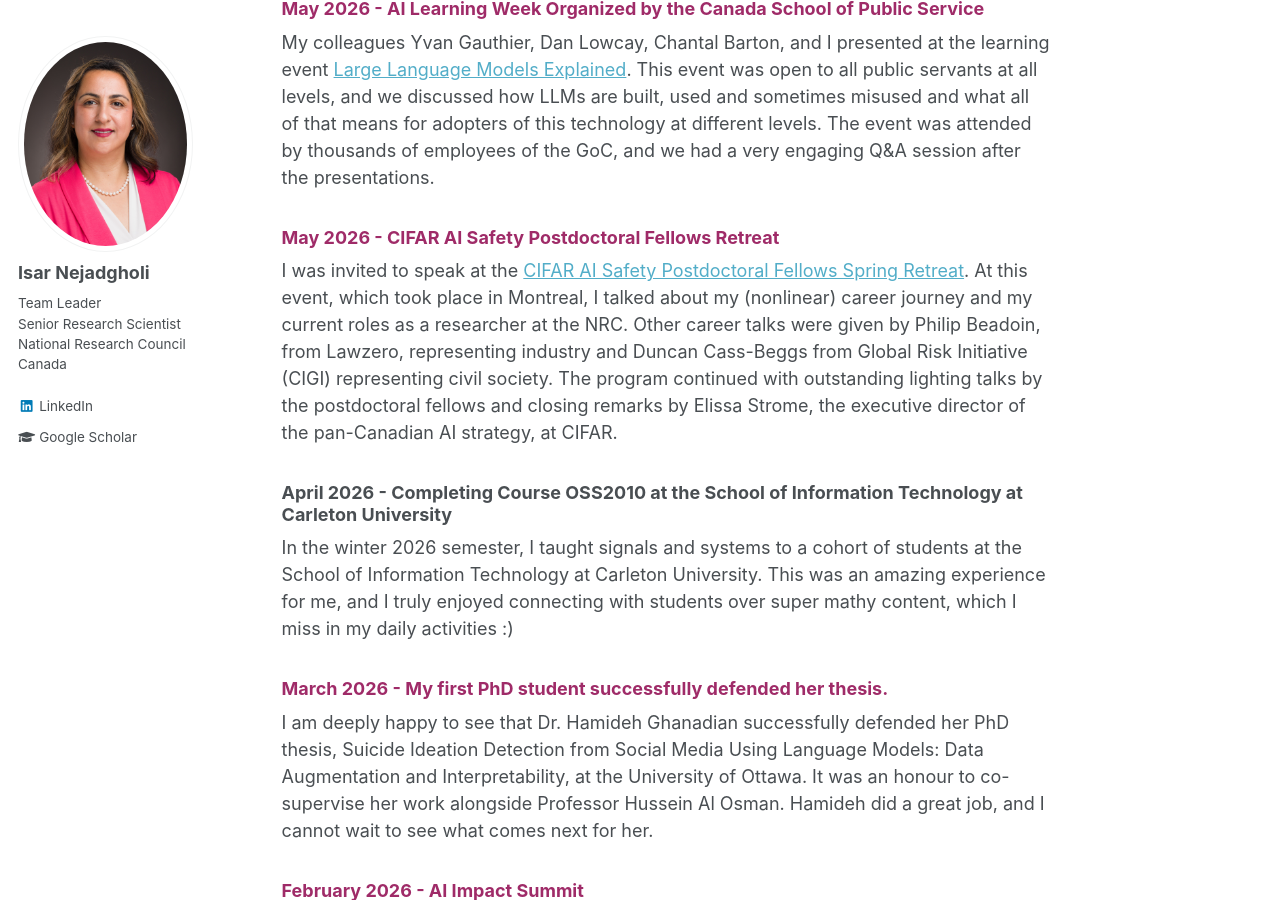
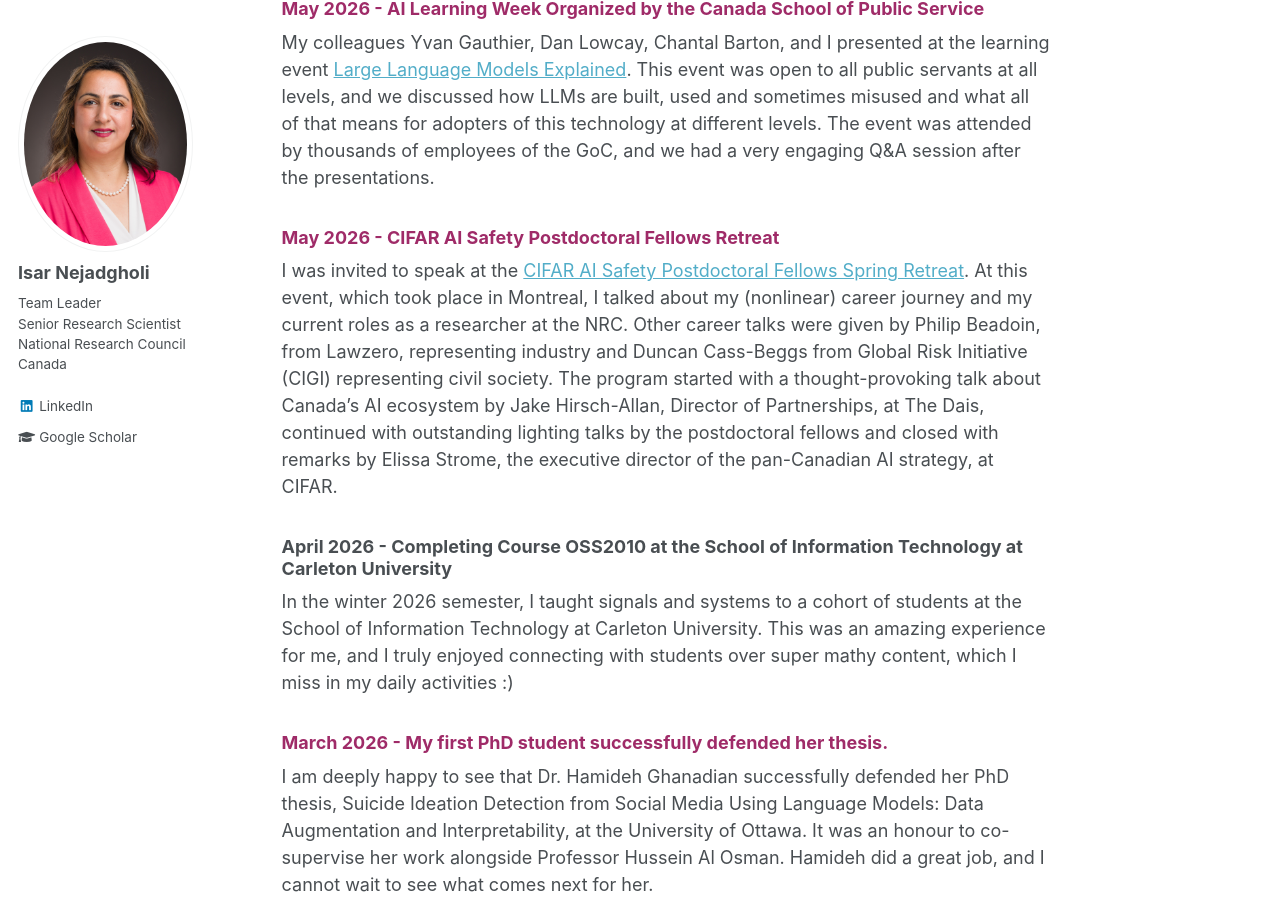
Before and after one commit to IsarNejad/IsarNejad.github.io, a Jekyll site: the page built from _pages/about.md, in a window 1280 px wide and 900 px high, scrolled down 905 px. Built offline with Jekyll 4.4.1, drawn with Linux system fonts in a browser that asks for light colours.

Commit message:
Update about.md

```diff
--- a/_pages/about.md
+++ b/_pages/about.md
@@ -33,7 +33,7 @@ My colleagues Yvan Gauthier, Dan Lowcay, Chantal Barton, and I presented at the
 {: .amaranth-deep-purple}
 ### May 2026 - CIFAR AI Safety Postdoctoral Fellows Retreat
 
-I was invited to speak at the [CIFAR AI Safety Postdoctoral Fellows Spring Retreat](https://events.cifar.ca/website/94681/agenda/). At this event, which took place in Montreal, I talked about my (nonlinear) career journey and my  current roles as a researcher at the NRC. Other career talks were given by Philip Beadoin, from Lawzero, representing industry and Duncan Cass-Beggs from Global Risk Initiative (CIGI) representing civil society. The program continued with outstanding lighting talks by the postdoctoral fellows and closing remarks by Elissa Strome, the executive director of the pan-Canadian AI strategy, at CIFAR.
+I was invited to speak at the [CIFAR AI Safety Postdoctoral Fellows Spring Retreat](https://events.cifar.ca/website/94681/agenda/). At this event, which took place in Montreal, I talked about my (nonlinear) career journey and my current roles as a researcher at the NRC. Other career talks were given by Philip Beadoin, from Lawzero, representing industry and Duncan Cass-Beggs from Global Risk Initiative (CIGI) representing civil society. The program started with a thought-provoking talk about Canada's AI ecosystem by Jake Hirsch-Allan, Director of Partnerships, at The Dais, continued with outstanding lighting talks by the postdoctoral fellows and closed with remarks by Elissa Strome, the executive director of the pan-Canadian AI strategy, at CIFAR.
 
 ### April 2026 - Completing Course OSS2010 at the School of Information Technology at Carleton University
 
```
